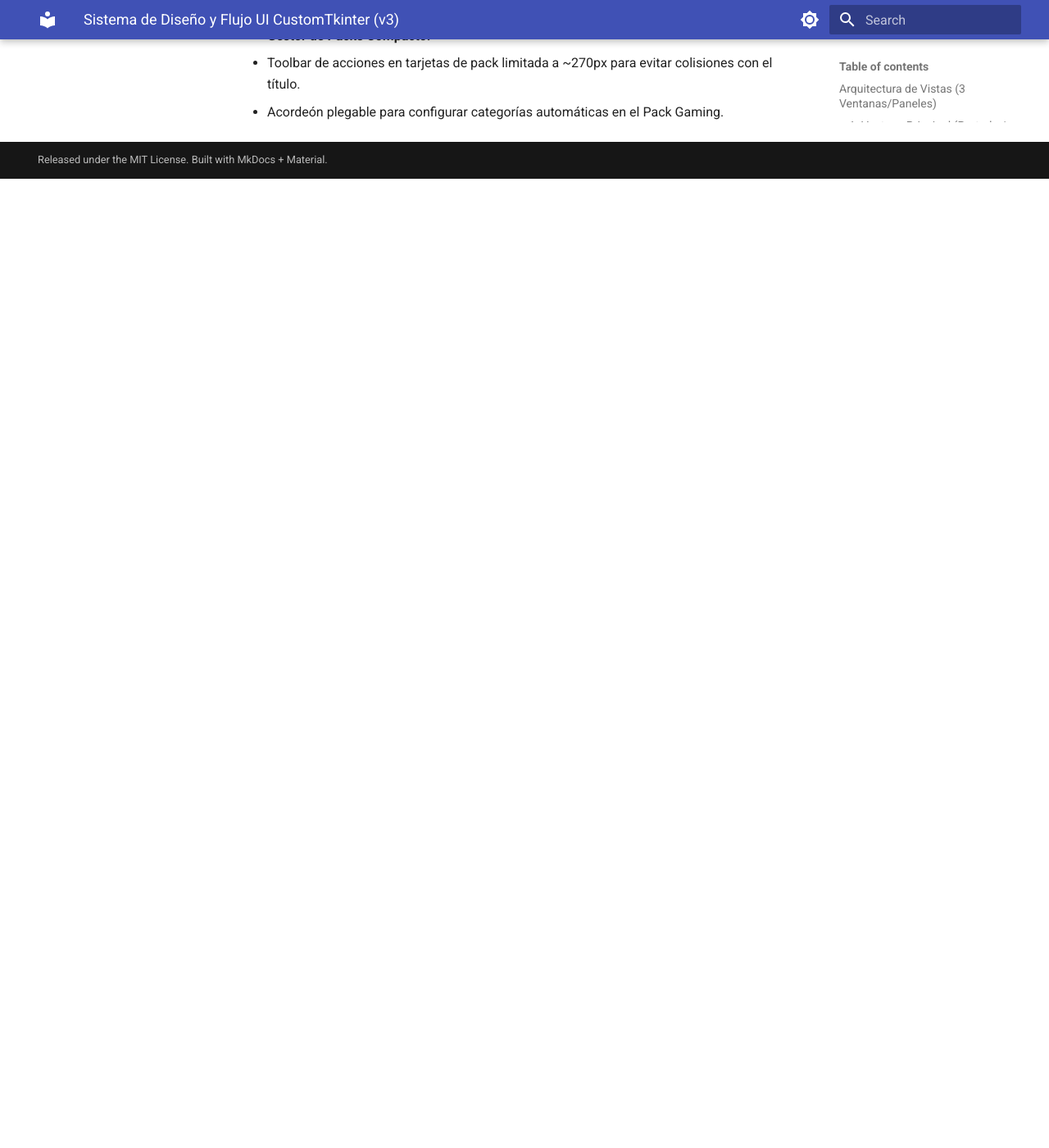
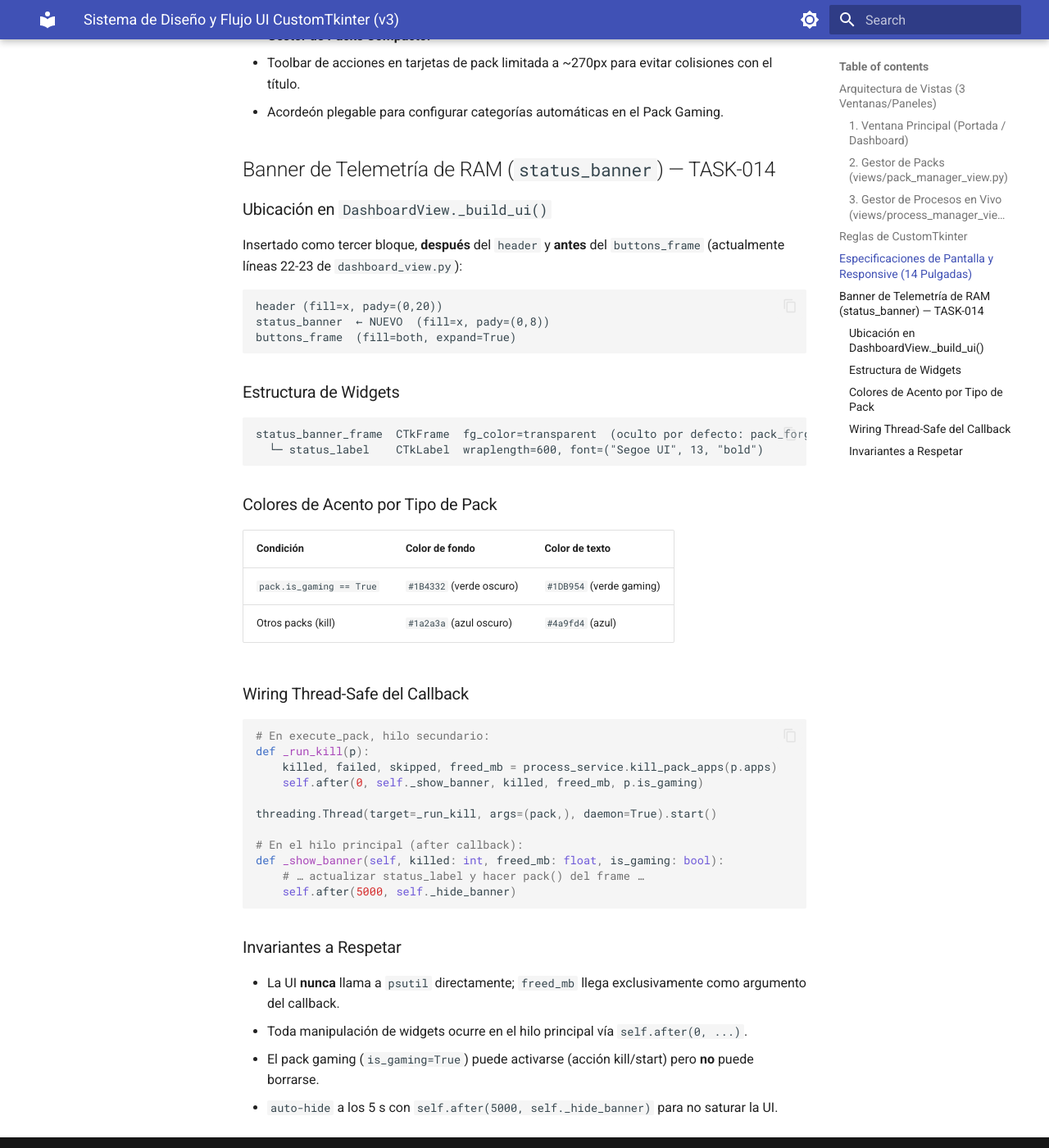
Before and after one commit to carcheky/woptimizer, an MkDocs documentation site: the page built from docs/ai/ui-design-system.md, in a window 1280 px wide and 1400 px high, scrolled down 2030 px. Shown: the whole window at 82% size. Built offline with MkDocs 1.6.1 and Material for MkDocs 9.7.7, drawn with Linux system fonts in a browser that asks for light colours; before the commit the page ends 2248 px from its top, so only the background shows below that.

Commit message:
chore(architect): planificar TASK-014

````diff
--- a/docs/ai/ui-design-system.md
+++ b/docs/ai/ui-design-system.md
@@ -50,3 +50,47 @@
 - **Gestor de Packs Compacto:**
   - Toolbar de acciones en tarjetas de pack limitada a ~270px para evitar colisiones con el título.
   - Acordeón plegable para configurar categorías automáticas en el Pack Gaming.
+
+## Banner de Telemetría de RAM (`status_banner`) — TASK-014
+
+### Ubicación en `DashboardView._build_ui()`
+Insertado como tercer bloque, **después** del `header` y **antes** del `buttons_frame` (actualmente líneas 22-23 de `dashboard_view.py`):
+
+```
+header (fill=x, pady=(0,20))
+status_banner  ← NUEVO  (fill=x, pady=(0,8))
+buttons_frame  (fill=both, expand=True)
+```
+
+### Estructura de Widgets
+```
+status_banner_frame  CTkFrame  fg_color=transparent  (oculto por defecto: pack_forget)
+  └─ status_label    CTkLabel  wraplength=600, font=("Segoe UI", 13, "bold")
+```
+
+### Colores de Acento por Tipo de Pack
+| Condición | Color de fondo | Color de texto |
+|-----------|---------------|----------------|
+| `pack.is_gaming == True` | `#1B4332` (verde oscuro) | `#1DB954` (verde gaming) |
+| Otros packs (kill) | `#1a2a3a` (azul oscuro) | `#4a9fd4` (azul) |
+
+### Wiring Thread-Safe del Callback
+```python
+# En execute_pack, hilo secundario:
+def _run_kill(p):
+    killed, failed, skipped, freed_mb = process_service.kill_pack_apps(p.apps)
+    self.after(0, self._show_banner, killed, freed_mb, p.is_gaming)
+
+threading.Thread(target=_run_kill, args=(pack,), daemon=True).start()
+
+# En el hilo principal (after callback):
+def _show_banner(self, killed: int, freed_mb: float, is_gaming: bool):
+    # … actualizar status_label y hacer pack() del frame …
+    self.after(5000, self._hide_banner)
+```
+
+### Invariantes a Respetar
+- La UI **nunca** llama a `psutil` directamente; `freed_mb` llega exclusivamente como argumento del callback.
+- Toda manipulación de widgets ocurre en el hilo principal vía `self.after(0, ...)`.
+- El pack gaming (`is_gaming=True`) puede activarse (acción kill/start) pero **no** puede borrarse.
+- `auto-hide` a los 5 s con `self.after(5000, self._hide_banner)` para no saturar la UI.
````
Also changed, not shown: STATUS.md (+4 -3 lines), 1 other file.
